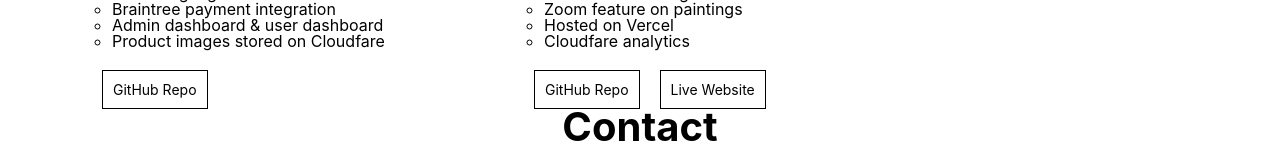
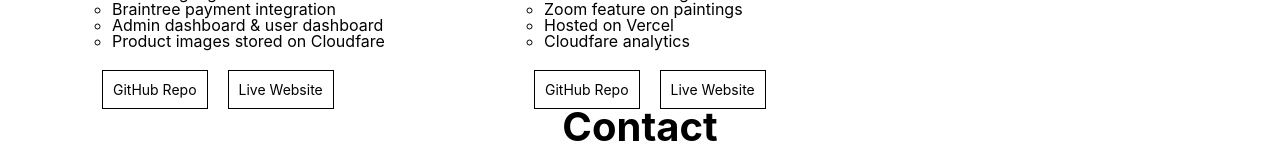
Before and after one commit to RahniDev/portfolio-2026, a React (Vite) app: page / in a window 1280 px wide. Shown: the part 2157-2317 px from the top of the page. Built offline with nearby package versions, Linux system fonts and the light colour scheme; no server answers; a web font is replaced by a local one.

Commit message:
Add live ecommerce link

```diff
--- a/src/components/Projects/Projects.tsx
+++ b/src/components/Projects/Projects.tsx
@@ -20,6 +20,7 @@ const Projects = () => {
             <li>Product images stored on Cloudfare</li>
           </ul>
           <a href="https://github.com/RahniDev/artist-ecommerce">GitHub Repo</a>
+          <a href="https://artist-ecommerce.vercel.app">Live Website</a>
         </div>
         <div className={styles.projectCard}>
           <h3>Artist Portfolio</h3>
```
